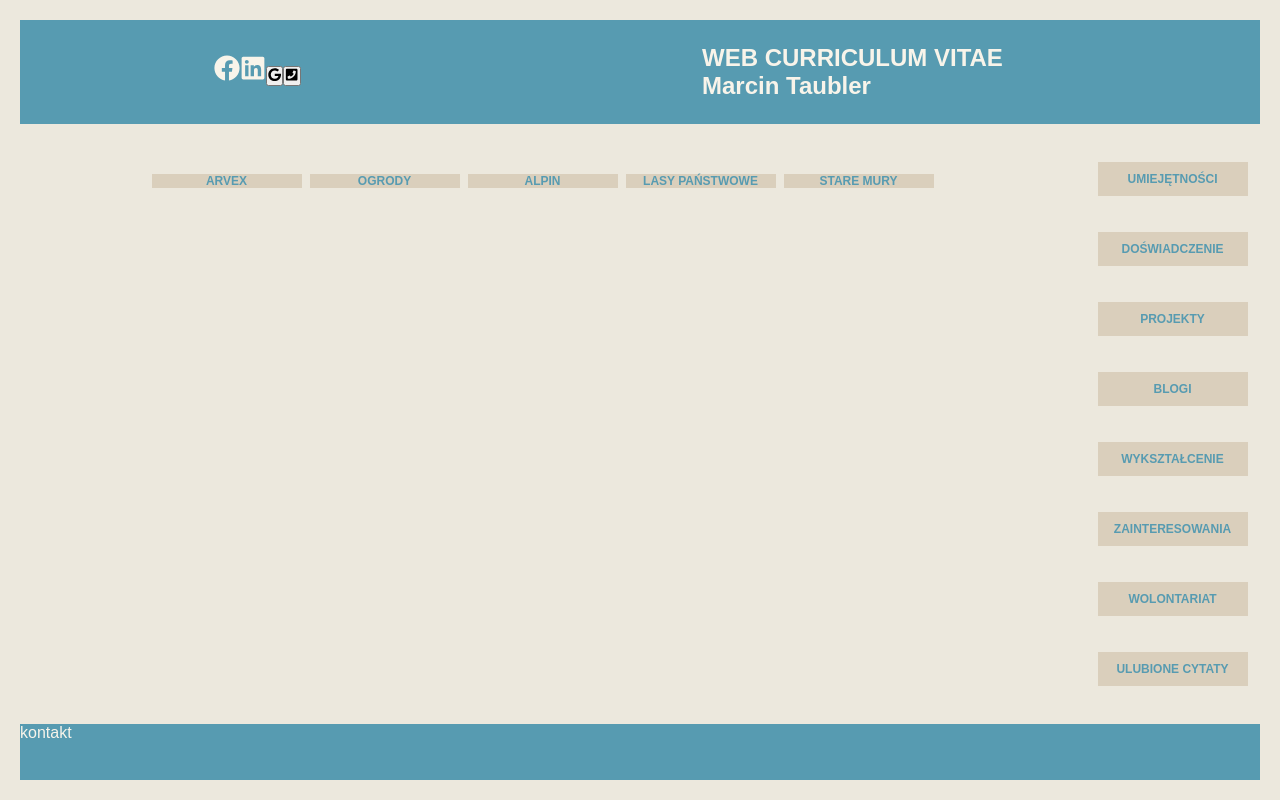
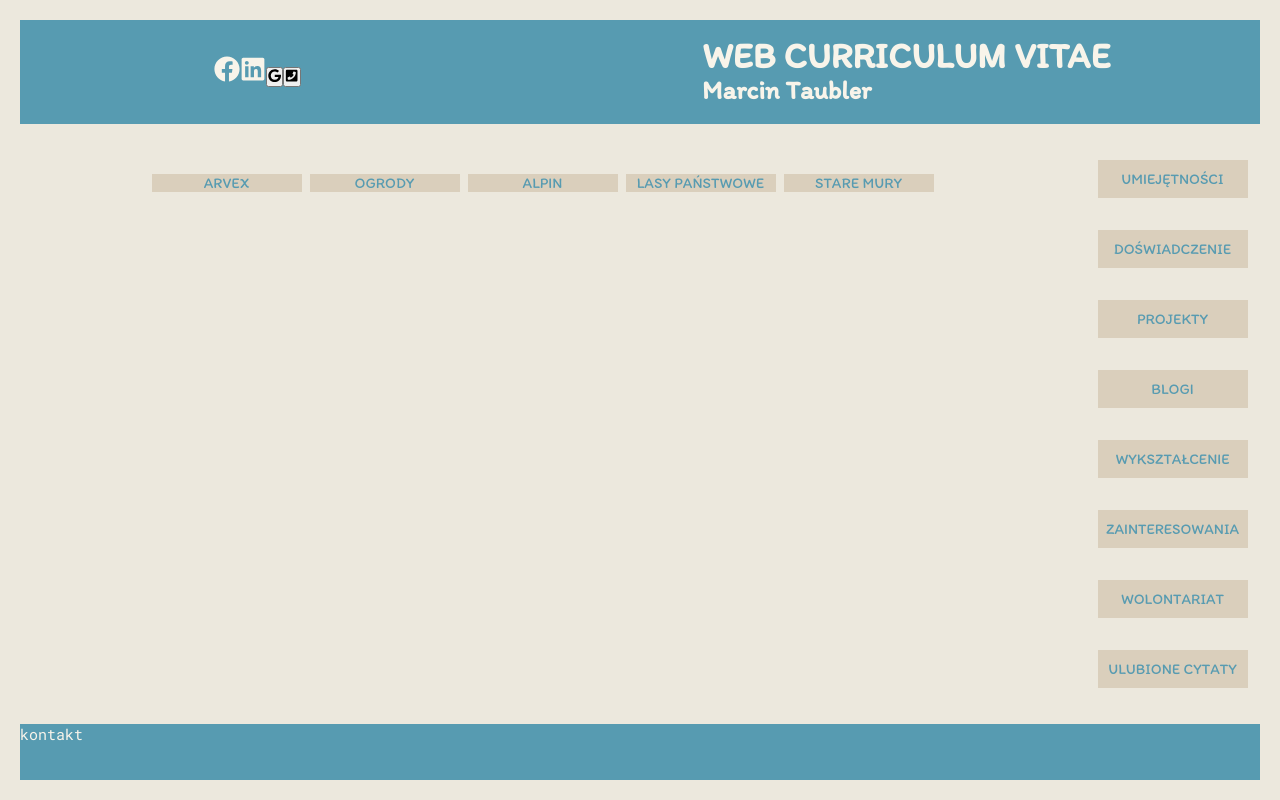
Before and after one commit to daily-webdev/e-cv, a React app: page /exp in a window 1280 px wide. Built offline with nearby package versions, Linux system fonts and the light colour scheme.

Commit message:
add fonts

```diff
--- a/src/layouts/App.js
+++ b/src/layouts/App.js
@@ -1,6 +1,5 @@
 import React, { PureComponent, useState, Suspense, lazy } from "react";
 import { BrowserRouter, Route, NavLink, Routes } from "react-router-dom";
-import "../styles/app.scss";
 // const Lazy = lazy(() => import("./Lazy"));
 import Header from "./Header";
 import Main from "./Main";
--- a/src/styles/app.scss
+++ /dev/null
@@ -1,9 +0,0 @@
-@use "./variables";
-
-.link {
-  color: variables.$light;
-  text-decoration: none;
-  &:visited {
-    color: variables.$light;
-  }
-}
--- a/src/styles/components.scss
+++ b/src/styles/components.scss
@@ -3,6 +3,10 @@
 .categories {
   width: 100%;
   text-align: center;
+  font-family: "Itim";
+  text-transform: uppercase;
+        font-size: 15px;
+        font-weight: 400;
   ul {
     display: flex;
     flex-direction: row;
@@ -16,9 +20,7 @@
 
       a {
         display: block;
-        text-transform: uppercase;
-        font-size: 12px;
-        font-weight: 600;
+
         color:variables.$water;
         background-color: variables.$sand;
         // border: 2px solid black;
--- a/src/styles/header.scss
+++ b/src/styles/header.scss
@@ -15,7 +15,16 @@
   transform: translateY(-50%);
   h1 {
     text-transform: uppercase;
+    font-size: 36px;
+    line-height: 1;
   }
+  h2 {
+    font-size: 26px;
+  }
+  font-family: "Itim";
+  // letter-spacing: 5px;
+
+
 }
 
 .social {
--- a/src/styles/index.scss
+++ b/src/styles/index.scss
@@ -1,4 +1,5 @@
-@use './variables';
+@use "./variables";
+@import url('https://fonts.googleapis.com/css2?family=Itim&family=Roboto+Mono&display=swap');
 
 * {
   margin: 0;
@@ -7,7 +8,17 @@
 }
 
 body {
-  font-family: Arial, "Helvetica Neue", Helvetica, sans-serif;
-  color: #579BB1;
+  font-family: "Roboto Mono", Arial, Helvetica, sans-serif;
+  color: #579bb1;
   background-color: variables.$background;
+  font-size: 15px;
+
 }
+
+.link {
+  color: variables.$light;
+  text-decoration: none;
+  &:visited {
+    color: variables.$light;
+  }
+}
--- a/src/styles/main.scss
+++ b/src/styles/main.scss
@@ -16,12 +16,13 @@
   position: absolute;
   top: calc(13vh + 20px);
   left: calc(100vw - 215px);
+  font-family: "Itim";
 }
 
 .aside__menu {
   height: 100%;
-  font-size: 12px;
-  font-weight: 600;
+  font-size: 15px;
+  font-weight: 400;
 
   ul {
     height: 100%;
```
